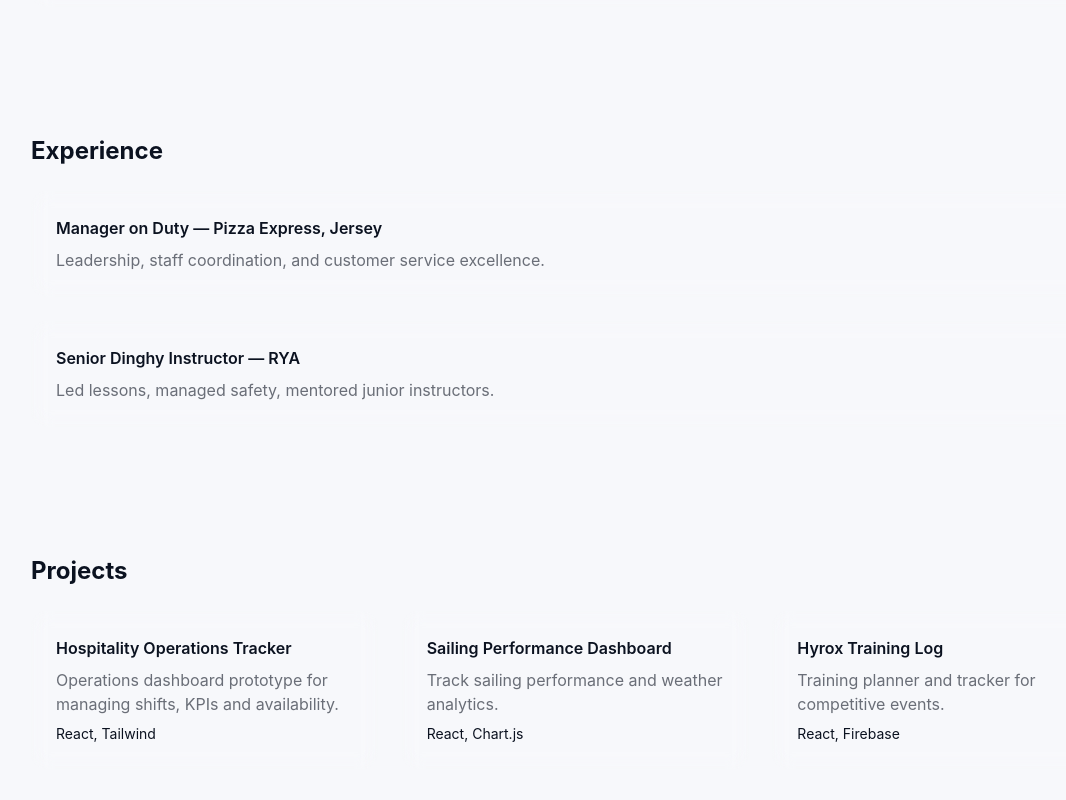
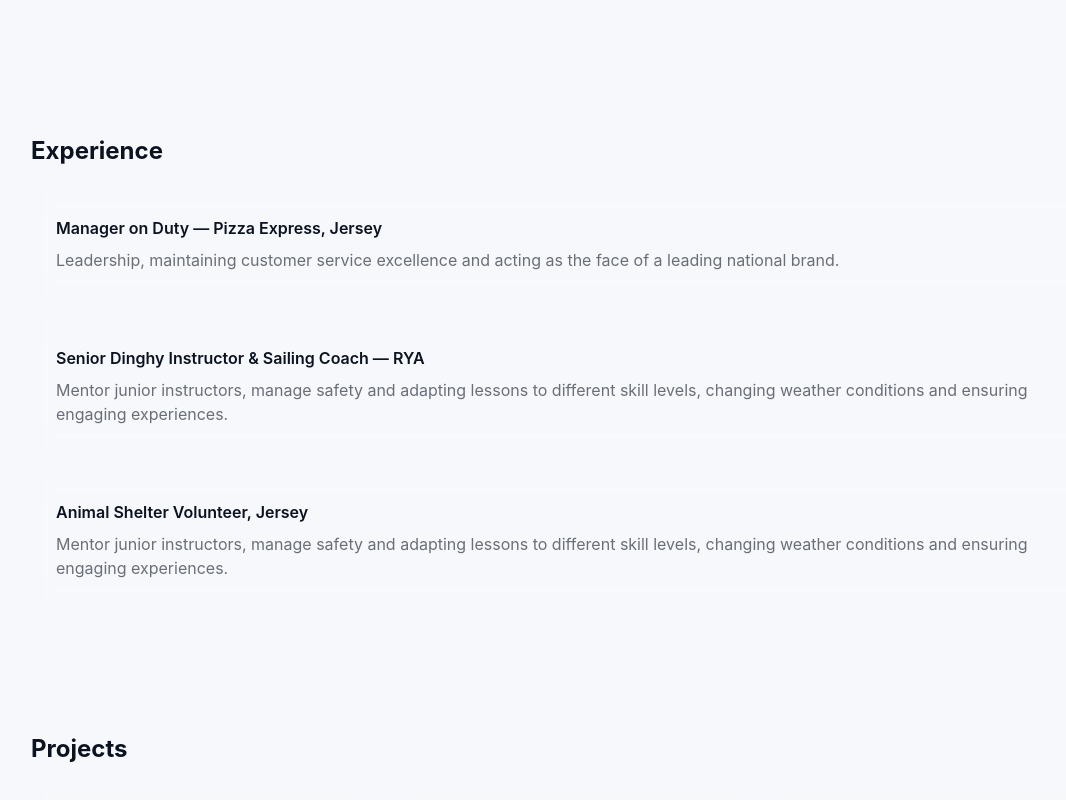
Before and after one commit to raw724/portfolio, a React (Vite) app: page / in a window 1280 px wide. Shown: the part 640-1440 px from the top of the page, without its empty margins (65-1131 px from the left). Built offline with nearby package versions, Linux system fonts and the light colour scheme.

Commit message:
Update Experience.jsx

```diff
--- a/src/components/Experience.jsx
+++ b/src/components/Experience.jsx
@@ -7,11 +7,15 @@ export default function Experience() {
       <div className="grid gap-6">
         <div className="glass p-6">
           <h4 className="font-semibold">Manager on Duty — Pizza Express, Jersey</h4>
-          <p className="text-[--muted] mt-2">Leadership, staff coordination, and customer service excellence.</p>
+          <p className="text-[--muted] mt-2">Leadership, maintaining customer service excellence and acting as the face of a leading national brand.</p>
         </div>
         <div className="glass p-6">
-          <h4 className="font-semibold">Senior Dinghy Instructor — RYA</h4>
-          <p className="text-[--muted] mt-2">Led lessons, managed safety, mentored junior instructors.</p>
+          <h4 className="font-semibold">Senior Dinghy Instructor & Sailing Coach — RYA</h4>
+          <p className="text-[--muted] mt-2">Mentor junior instructors, manage safety and adapting lessons to different skill levels, changing weather conditions and ensuring engaging experiences.</p>
+        </div>
+        <div className="glass p-6">
+          <h4 className="font-semibold">Animal Shelter Volunteer, Jersey</h4>
+          <p className="text-[--muted] mt-2">Mentor junior instructors, manage safety and adapting lessons to different skill levels, changing weather conditions and ensuring engaging experiences.</p>
         </div>
       </div>
     </section>
```
